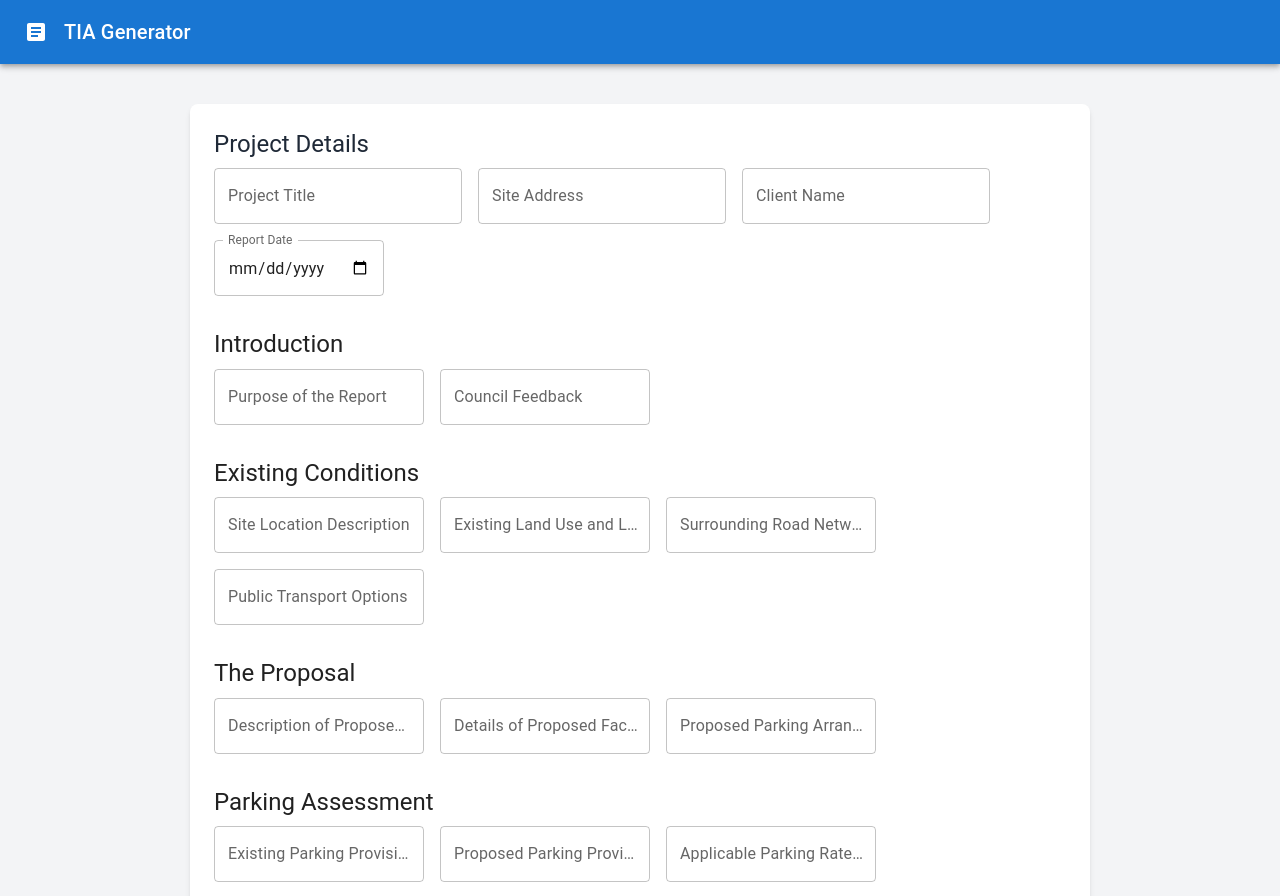
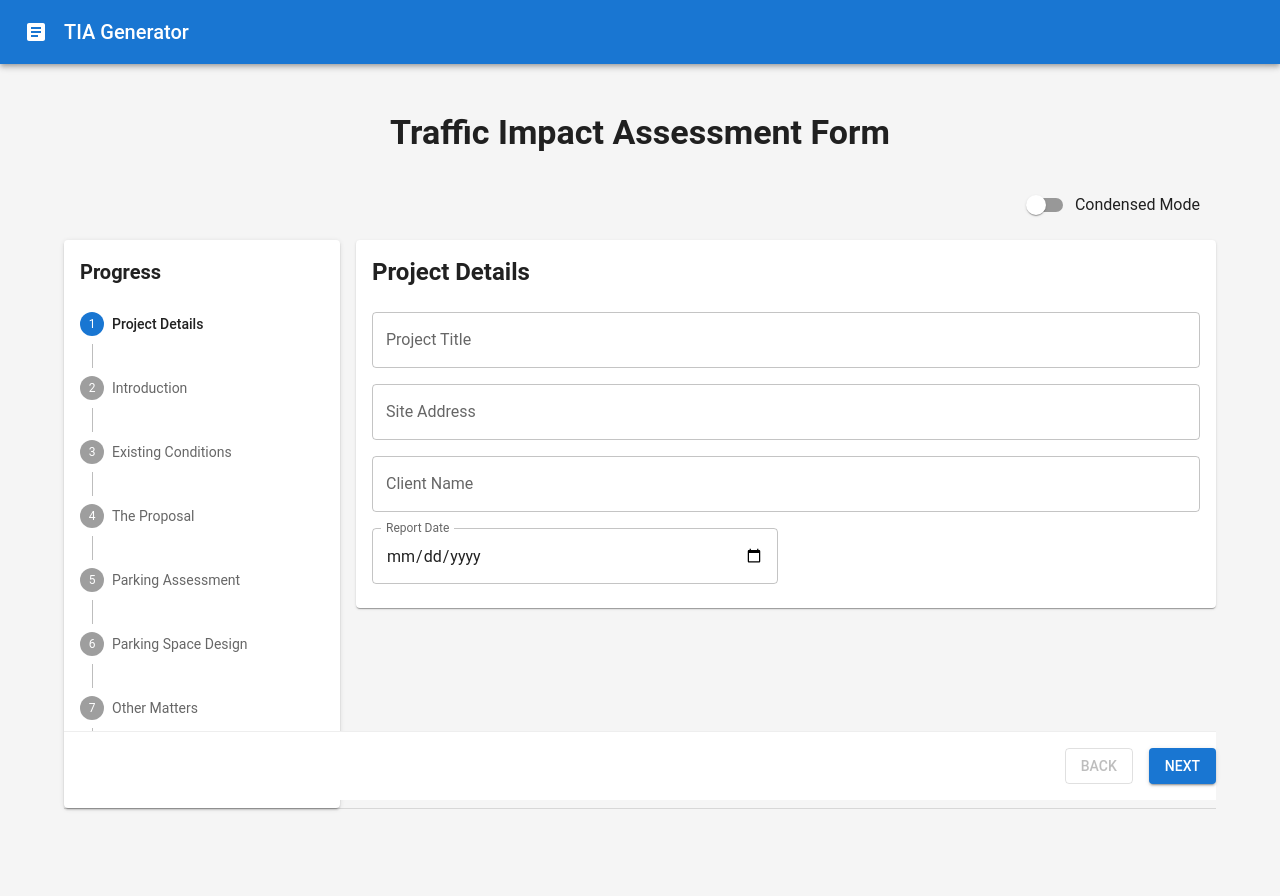
Before and after one commit to lachlandurra/tia-generator, a React (Create React App) app in the folder frontend/: page / in a window 1280 px wide. Shown: the top 896 px of the page. Built offline with nearby package versions, Linux system fonts and the light colour scheme.

Commit message:
front end improvements

```diff
--- a/frontend/src/App.js
+++ b/frontend/src/App.js
@@ -14,6 +14,9 @@ const theme = createTheme({
     primary: { main: '#1976d2' },
     secondary: { main: '#dc004e' },
   },
+  typography: {
+    fontFamily: 'Roboto, sans-serif',
+  }
 });
 
 function App() {
@@ -57,18 +60,15 @@ function App() {
     setTiaReport('');
     setError('');
 
-    console.log("handleSubmit triggered, current formData:", formData);
-
     const BACKEND_URL = process.env.REACT_APP_BACKEND_URL;
 
     try {
       const response = await axios.post(
-        `${BACKEND_URL}/generate-tia`, // Add "/generate-tia"
+        `${BACKEND_URL}/generate-tia`,
         JSON.stringify(formData),
         { headers: { 'Content-Type': 'application/json' } }
       );
 
-      console.log("Response from /generate-tia:", response.data);
       setTiaReport(response.data);
     } catch (err) {
       console.error('Error generating TIA:', err);
@@ -81,9 +81,9 @@ function App() {
   return (
     <ThemeProvider theme={theme}>
       <CssBaseline />
-      <div className="bg-gray-100 min-h-screen">
+      <div style={{ backgroundColor: '#f5f5f5', minHeight: '100vh' }}>
         <Header />
-        <Container maxWidth="md" className="bg-white p-6 rounded-lg shadow-md my-10">
+        <Container maxWidth="lg" sx={{ py: 6 }}>
           {!tiaReport && (
             <TiaForm
               formData={formData}
@@ -94,7 +94,7 @@ function App() {
           )}
           {loading && <Loader />}
           {error && (
-            <Alert severity="error" className="mt-4">
+            <Alert severity="error" sx={{ mt: 4 }}>
               {error}
             </Alert>
           )}
--- a/frontend/src/components/TiaForm.js
+++ b/frontend/src/components/TiaForm.js
@@ -1,292 +1,421 @@
-// src/components/TiaForm.js
-import React from 'react';
-import { TextField, Button, Typography } from '@mui/material';
-import Grid from '@mui/material/Grid2';
+import React, { useState, useMemo } from 'react';
+import {
+  Box,
+  Button,
+  Typography,
+  TextField,
+  Stepper,
+  Step,
+  StepLabel,
+  Paper,
+  Card,
+  CardContent,
+  Grid,
+  Divider,
+  FormControlLabel,
+  Switch,
+} from '@mui/material';
+
+const steps = [
+  'Project Details',
+  'Introduction',
+  'Existing Conditions',
+  'The Proposal',
+  'Parking Assessment',
+  'Parking Space Design',
+  'Other Matters',
+  'Conclusion',
+];
 
 function TiaForm({ formData, handleChange, handleSubmit, loading }) {
+  const [activeStep, setActiveStep] = useState(0);
+  const [condensedMode, setCondensedMode] = useState(false);
+
+  const sectionFields = useMemo(() => [
+    // Project Details
+    {
+      title: 'Project Details',
+      fields: [
+        {
+          label: 'Project Title',
+          section: 'project_details',
+          field: 'project_title',
+        },
+        {
+          label: 'Site Address',
+          section: 'project_details',
+          field: 'site_address',
+        },
+        {
+          label: 'Client Name',
+          section: 'project_details',
+          field: 'client_name',
+        },
+        {
+          label: 'Report Date',
+          section: 'project_details',
+          field: 'report_date',
+          type: 'date',
+          InputLabelProps: { shrink: true },
+        },
+      ],
+    },
+    // Introduction
+    {
+      title: 'Introduction',
+      fields: [
+        {
+          label: 'Purpose of the Report',
+          section: 'introduction',
+          field: 'purpose',
+          multiline: true,
+        },
+        {
+          label: 'Council Feedback',
+          section: 'introduction',
+          field: 'council_feedback',
+          multiline: true,
+        },
+      ],
+    },
+    // Existing Conditions
+    {
+      title: 'Existing Conditions',
+      fields: [
+        {
+          label: 'Site Location Description',
+          section: 'existing_conditions',
+          field: 'site_location_description',
+          multiline: true,
+        },
+        {
+          label: 'Existing Land Use and Layout',
+          section: 'existing_conditions',
+          field: 'existing_land_use_and_layout',
+          multiline: true,
+        },
+        {
+          label: 'Surrounding Road Network Details',
+          section: 'existing_conditions',
+          field: 'surrounding_road_network_details',
+          multiline: true,
+        },
+        {
+          label: 'Public Transport Options',
+          section: 'existing_conditions',
+          field: 'public_transport_options',
+          multiline: true,
+        },
+      ],
+    },
+    // The Proposal
+    {
+      title: 'The Proposal',
+      fields: [
+        {
+          label: 'Description of Proposed Development',
+          section: 'proposal',
+          field: 'description',
+          multiline: true,
+        },
+        {
+          label: 'Details of Proposed Facilities',
+          section: 'proposal',
+          field: 'facilities_details',
+          multiline: true,
+        },
+        {
+          label: 'Proposed Parking Arrangement',
+          section: 'proposal',
+          field: 'parking_arrangement',
+          multiline: true,
+        },
+      ],
+    },
+    // Parking Assessment
+    {
+      title: 'Parking Assessment',
+      fields: [
+        {
+          label: 'Existing Parking Provision',
+          section: 'parking_assessment',
+          field: 'existing_parking_provision',
+          multiline: true,
+        },
+        {
+          label: 'Proposed Parking Provision',
+          section: 'parking_assessment',
+          field: 'proposed_parking_provision',
+          multiline: true,
+        },
+        {
+          label: 'Applicable Parking Rates and Calculations',
+          section: 'parking_assessment',
+          field: 'parking_rates_calculations',
+          multiline: true,
+        },
+        {
+          label: 'Expected Number of Patrons',
+          section: 'parking_assessment',
+          field: 'expected_patrons',
+          multiline: true,
+        },
+        {
+          label: 'Justification for Parking Provision',
+          section: 'parking_assessment',
+          field: 'justification',
+          multiline: true,
+        },
+      ],
+    },
+    // Parking Space Design
+    {
+      title: 'Parking Space Design',
+      fields: [
+        {
+          label: 'Dimensions and Layout',
+          section: 'parking_design',
+          field: 'dimensions_layout',
+          multiline: true,
+        },
+        {
+          label: 'Compliance with Standards',
+          section: 'parking_design',
+          field: 'compliance',
+          multiline: true,
+        },
+      ],
+    },
+    // Other Matters
+    {
+      title: 'Other Matters',
+      fields: [
+        {
+          label: 'Bicycle Parking Requirements and Provision',
+          section: 'other_matters',
+          field: 'bicycle_parking',
+          multiline: true,
+        },
+        {
+          label: 'Loading and Waste Collection Details',
+          section: 'other_matters',
+          field: 'loading_and_waste',
+          multiline: true,
+        },
+        {
+          label: 'Traffic Generation Estimates',
+          section: 'other_matters',
+          field: 'traffic_generation',
+          multiline: true,
+        },
+      ],
+    },
+    // Conclusion
+    {
+      title: 'Conclusion',
+      fields: [
+        {
+          label: 'Summary of Findings',
+          section: 'conclusion',
+          field: 'summary',
+          multiline: true,
+        },
+      ],
+    },
+  ], []);
+
+  const isLastStep = activeStep === steps.length - 1;
+
+  const handleNext = () => {
+    if (!isLastStep) {
+      setActiveStep((prev) => prev + 1);
+    }
+  };
+
+  const handleBack = () => {
+    if (activeStep > 0) {
+      setActiveStep((prev) => prev - 1);
+    }
+  };
+
+  const handleStepClick = (stepIndex) => {
+    // Allow jumping directly to a step if not condensed
+    if (!condensedMode) {
+      setActiveStep(stepIndex);
+    }
+  };
+
+  const currentFields = sectionFields[activeStep];
+
   return (
-    <form onSubmit={handleSubmit}>
-      {/* Project Details */}
-      <Typography variant="h5" gutterBottom className="text-gray-800 font-semibold">
-        Project Details
+    <Box component="form" onSubmit={handleSubmit} sx={{ position: 'relative' }}>
+      <Typography variant="h4" gutterBottom sx={{ fontWeight: 'bold', mb: 4, textAlign: 'center' }}>
+        Traffic Impact Assessment Form
+      </Typography>
+
+      {/* Toggle for condensed mode */}
+      <Box sx={{ textAlign: 'right', mb: 2 }}>
+        <FormControlLabel
+          control={
+            <Switch
+              checked={condensedMode}
+              onChange={() => setCondensedMode(!condensedMode)}
+              color="primary"
+            />
+          }
+          label="Condensed Mode"
+        />
+      </Box>
+
+      <Grid container spacing={2}>
+        {!condensedMode && (
+          <Grid item xs={12} md={3}>
+            <Paper elevation={2} sx={{ p: 2, position: 'sticky', top: '20px' }}>
+              <Typography variant="h6" sx={{ mb: 2, fontWeight: 'bold' }}>
+                Progress
+              </Typography>
+              <Stepper activeStep={activeStep} orientation="vertical">
+                {steps.map((label, index) => (
+                  <Step key={label}>
+                    <StepLabel
+                      onClick={() => handleStepClick(index)}
+                      sx={{
+                        cursor: 'pointer',
+                        '& .MuiStepLabel-label': {
+                          color: index === activeStep ? 'primary.main' : 'inherit',
+                        },
+                      }}
+                    >
+                      {label}
+                    </StepLabel>
+                  </Step>
+                ))}
+              </Stepper>
+            </Paper>
+          </Grid>
+        )}
+
+        <Grid item xs={12} md={condensedMode ? 12 : 9}>
+          {condensedMode ? (
+            // Condensed mode: Show all sections and fields at once.
+            <Box>
+              {sectionFields.map((section, secIndex) => (
+                <Card elevation={1} sx={{ mb: 4 }} key={section.title}>
+                  <CardContent>
+                    <Typography variant="h5" sx={{ mb: 3, fontWeight: 'bold' }}>
+                      {section.title}
                     </Typography>
                     <Grid container spacing={2}>
-        <Grid item xs={12}>
+                      {section.fields.map((fieldObj, i) => (
+                        <Grid item xs={12} sm={fieldObj.type === 'date' ? 6 : 12} key={i}>
                           <TextField
-            label="Project Title"
-            value={formData.project_details.project_title}
-            onChange={(e) => handleChange('project_details', 'project_title', e.target.value)}
+                            label={fieldObj.label}
+                            type={fieldObj.type || 'text'}
+                            value={formData[fieldObj.section][fieldObj.field]}
+                            onChange={(e) => handleChange(fieldObj.section, fieldObj.field, e.target.value)}
                             fullWidth
+                            multiline={fieldObj.multiline}
+                            minRows={fieldObj.multiline ? 3 : 1}
+                            variant="outlined"
+                            InputLabelProps={fieldObj.InputLabelProps || {}}
                           />
                         </Grid>
-        <Grid item xs={12}>
+                      ))}
+                    </Grid>
+                  </CardContent>
+                </Card>
+              ))}
+            </Box>
+          ) : (
+            // Wizard mode: Show only fields for the current step.
+            <Card elevation={1} sx={{ mb: 8 }}>
+              <CardContent>
+                <Typography variant="h5" sx={{ mb: 3, fontWeight: 'bold' }}>
+                  {steps[activeStep]}
+                </Typography>
+                <Grid container spacing={2}>
+                  {currentFields.fields.map((fieldObj, i) => (
+                    <Grid item xs={12} sm={fieldObj.type === 'date' ? 6 : 12} key={i}>
                       <TextField
-            label="Site Address"
-            value={formData.project_details.site_address}
-            onChange={(e) => handleChange('project_details', 'site_address', e.target.value)}
+                        label={fieldObj.label}
+                        type={fieldObj.type || 'text'}
+                        value={formData[fieldObj.section][fieldObj.field]}
+                        onChange={(e) => handleChange(fieldObj.section, fieldObj.field, e.target.value)}
                         fullWidth
+                        multiline={fieldObj.multiline}
+                        minRows={fieldObj.multiline ? 3 : 1}
+                        variant="outlined"
+                        InputLabelProps={fieldObj.InputLabelProps || {}}
                       />
                     </Grid>
-        <Grid item xs={12}>
-          <TextField
-            label="Client Name"
-            value={formData.project_details.client_name}
-            onChange={(e) => handleChange('project_details', 'client_name', e.target.value)}
-            fullWidth
-          />
+                  ))}
                 </Grid>
-        <Grid item xs={6}>
-          <TextField
-            label="Report Date"
-            value={formData.project_details.report_date}
-            onChange={(e) => handleChange('project_details', 'report_date', e.target.value)}
-            fullWidth
-            type="date"
-            InputLabelProps={{ shrink: true }}
-          />
+              </CardContent>
+            </Card>
+          )}
         </Grid>
       </Grid>
 
-      {/* Introduction */}
-      <Typography variant="h5" gutterBottom sx={{ marginTop: 4 }}>
-        Introduction
-      </Typography>
-      <Grid container spacing={2}>
-        <Grid item xs={12}>
-          <TextField
-            label="Purpose of the Report"
-            value={formData.introduction.purpose}
-            onChange={(e) => handleChange('introduction', 'purpose', e.target.value)}
-            fullWidth
-            multiline
-          />
-        </Grid>
-        <Grid item xs={12}>
-          <TextField
-            label="Council Feedback"
-            value={formData.introduction.council_feedback}
-            onChange={(e) => handleChange('introduction', 'council_feedback', e.target.value)}
-            fullWidth
-            multiline
-          />
-        </Grid>
-      </Grid>
-
-      {/* Existing Conditions */}
-      <Typography variant="h5" gutterBottom sx={{ marginTop: 4 }}>
-        Existing Conditions
-      </Typography>
-      <Grid container spacing={2}>
-        <Grid item xs={12}>
-          <TextField
-            label="Site Location Description"
-            value={formData.existing_conditions.site_location_description}
-            onChange={(e) => handleChange('existing_conditions', 'site_location_description', e.target.value)}
-            fullWidth
-            multiline
-          />
-        </Grid>
-        <Grid item xs={12}>
-          <TextField
-            label="Existing Land Use and Layout"
-            value={formData.existing_conditions.existing_land_use_and_layout}
-            onChange={(e) => handleChange('existing_conditions', 'existing_land_use_and_layout', e.target.value)}
-            fullWidth
-            multiline
-          />
-        </Grid>
-        <Grid item xs={12}>
-          <TextField
-            label="Surrounding Road Network Details"
-            value={formData.existing_conditions.surrounding_road_network_details}
-            onChange={(e) => handleChange('existing_conditions', 'surrounding_road_network_details', e.target.value)}
-            fullWidth
-            multiline
-          />
-        </Grid>
-        <Grid item xs={12}>
-          <TextField
-            label="Public Transport Options"
-            value={formData.existing_conditions.public_transport_options}
-            onChange={(e) => handleChange('existing_conditions', 'public_transport_options', e.target.value)}
-            fullWidth
-            multiline
-          />
-        </Grid>
-      </Grid>
-
-      {/* The Proposal */}
-      <Typography variant="h5" gutterBottom sx={{ marginTop: 4 }}>
-        The Proposal
-      </Typography>
-      <Grid container spacing={2}>
-        <Grid item xs={12}>
-          <TextField
-            label="Description of Proposed Development"
-            value={formData.proposal.description}
-            onChange={(e) => handleChange('proposal', 'description', e.target.value)}
-            fullWidth
-            multiline
-          />
-        </Grid>
-        <Grid item xs={12}>
-          <TextField
-            label="Details of Proposed Facilities"
-            value={formData.proposal.facilities_details}
-            onChange={(e) => handleChange('proposal', 'facilities_details', e.target.value)}
-            fullWidth
-            multiline
-          />
-        </Grid>
-        <Grid item xs={12}>
-          <TextField
-            label="Proposed Parking Arrangement"
-            value={formData.proposal.parking_arrangement}
-            onChange={(e) => handleChange('proposal', 'parking_arrangement', e.target.value)}
-            fullWidth
-            multiline
-          />
-        </Grid>
-      </Grid>
-
-      {/* Parking Assessment */}
-      <Typography variant="h5" gutterBottom sx={{ marginTop: 4 }}>
-        Parking Assessment
-      </Typography>
-      <Grid container spacing={2}>
-        <Grid item xs={12}>
-          <TextField
-            label="Existing Parking Provision"
-            value={formData.parking_assessment.existing_parking_provision}
-            onChange={(e) => handleChange('parking_assessment', 'existing_parking_provision', e.target.value)}
-            fullWidth
-            multiline
-          />
-        </Grid>
-        <Grid item xs={12}>
-          <TextField
-            label="Proposed Parking Provision"
-            value={formData.parking_assessment.proposed_parking_provision}
-            onChange={(e) => handleChange('parking_assessment', 'proposed_parking_provision', e.target.value)}
-            fullWidth
-            multiline
-          />
-        </Grid>
-        <Grid item xs={12}>
-          <TextField
-            label="Applicable Parking Rates and Calculations"
-            value={formData.parking_assessment.parking_rates_calculations}
-            onChange={(e) => handleChange('parking_assessment', 'parking_rates_calculations', e.target.value)}
-            fullWidth
-            multiline
-          />
-        </Grid>
-        <Grid item xs={12}>
-          <TextField
-            label="Expected Number of Patrons"
-            value={formData.parking_assessment.expected_patrons}
-            onChange={(e) => handleChange('parking_assessment', 'expected_patrons', e.target.value)}
-            fullWidth
-            multiline
-          />
-        </Grid>
-        <Grid item xs={12}>
-          <TextField
-            label="Justification for Parking Provision"
-            value={formData.parking_assessment.justification}
-            onChange={(e) => handleChange('parking_assessment', 'justification', e.target.value)}
-            fullWidth
-            multiline
-          />
-        </Grid>
-      </Grid>
-
-      {/* Parking Space Design */}
-      <Typography variant="h5" gutterBottom sx={{ marginTop: 4 }}>
-        Parking Space Design
-      </Typography>
-      <Grid container spacing={2}>
-        <Grid item xs={12}>
-          <TextField
-            label="Dimensions and Layout"
-            value={formData.parking_design.dimensions_layout}
-            onChange={(e) => handleChange('parking_design', 'dimensions_layout', e.target.value)}
-            fullWidth
-            multiline
-          />
-        </Grid>
-        <Grid item xs={12}>
-          <TextField
-            label="Compliance with Standards"
-            value={formData.parking_design.compliance}
-            onChange={(e) => handleChange('parking_design', 'compliance', e.target.value)}
-            fullWidth
-            multiline
-          />
-        </Grid>
-      </Grid>
-
-      {/* Other Matters */}
-      <Typography variant="h5" gutterBottom sx={{ marginTop: 4 }}>
-        Other Matters
-      </Typography>
-      <Grid container spacing={2}>
-        <Grid item xs={12}>
-          <TextField
-            label="Bicycle Parking Requirements and Provision"
-            value={formData.other_matters.bicycle_parking}
-            onChange={(e) => handleChange('other_matters', 'bicycle_parking', e.target.value)}
-            fullWidth
-            multiline
-          />
-        </Grid>
-        <Grid item xs={12}>
-          <TextField
-            label="Loading and Waste Collection Details"
-            value={formData.other_matters.loading_and_waste}
-            onChange={(e) => handleChange('other_matters', 'loading_and_waste', e.target.value)}
-            fullWidth
-            multiline
-          />
-        </Grid>
-        <Grid item xs={12}>
-          <TextField
-            label="Traffic Generation Estimates"
-            value={formData.other_matters.traffic_generation}
-            onChange={(e) => handleChange('other_matters', 'traffic_generation', e.target.value)}
-            fullWidth
-            multiline
-          />
-        </Grid>
-      </Grid>
-
-      {/* Conclusion */}
-      <Typography variant="h5" gutterBottom sx={{ marginTop: 4 }}>
-        Conclusion
-      </Typography>
-      <Grid container spacing={2}>
-        <Grid item xs={12}>
-          <TextField
-            label="Summary of Findings"
-            value={formData.conclusion.summary}
-            onChange={(e) => handleChange('conclusion', 'summary', e.target.value)}
-            fullWidth
-            multiline
-          />
-        </Grid>
-      </Grid>
-
-      {/* Submit Button */}
+      {!condensedMode && (
+        <>
+          <Divider />
+          <Box
+            sx={{
+              position: 'sticky',
+              bottom: 0,
+              background: '#fff',
+              py: 2,
+              mt: 2,
+              textAlign: 'right',
+              borderTop: '1px solid #eee'
+            }}
+          >
+            <Button
+              variant="outlined"
+              color="secondary"
+              disabled={activeStep === 0 || loading}
+              onClick={handleBack}
+              sx={{ mr: 2 }}
+            >
+              Back
+            </Button>
+            {!isLastStep && (
+              <Button variant="contained" color="primary" onClick={handleNext} disabled={loading}>
+                Next
+              </Button>
+            )}
+            {isLastStep && (
               <Button
                 type="submit"
                 variant="contained"
                 color="primary"
                 disabled={loading}
-        sx={{ marginTop: 4 }}
               >
                 Generate TIA Report
               </Button>
-    </form>
+            )}
+          </Box>
+        </>
+      )}
+
+      {condensedMode && (
+        <Box
+          sx={{
+            textAlign: 'right',
+            mt: 3,
+          }}
+        >
+          <Button
+            type="submit"
+            variant="contained"
+            color="primary"
+            disabled={loading}
+          >
+            Generate TIA Report
+          </Button>
+        </Box>
+      )}
+    </Box>
   );
 }
 
--- a/frontend/src/index.css
+++ b/frontend/src/index.css
@@ -4,11 +4,8 @@
 
 body {
   margin: 0;
-  font-family: -apple-system, BlinkMacSystemFont, 'Segoe UI', 'Roboto', 'Oxygen',
-    'Ubuntu', 'Cantarell', 'Fira Sans', 'Droid Sans', 'Helvetica Neue',
-    sans-serif;
-  -webkit-font-smoothing: antialiased;
-  -moz-osx-font-smoothing: grayscale;
+  font-family: Roboto, sans-serif;
+  background-color: #f5f5f5;
 }
 
 code, pre {
```
Also changed, not shown: frontend/src/components/TiaReport.js (+19 -17 lines). Lines whose indentation alone changed are shown as unchanged.
